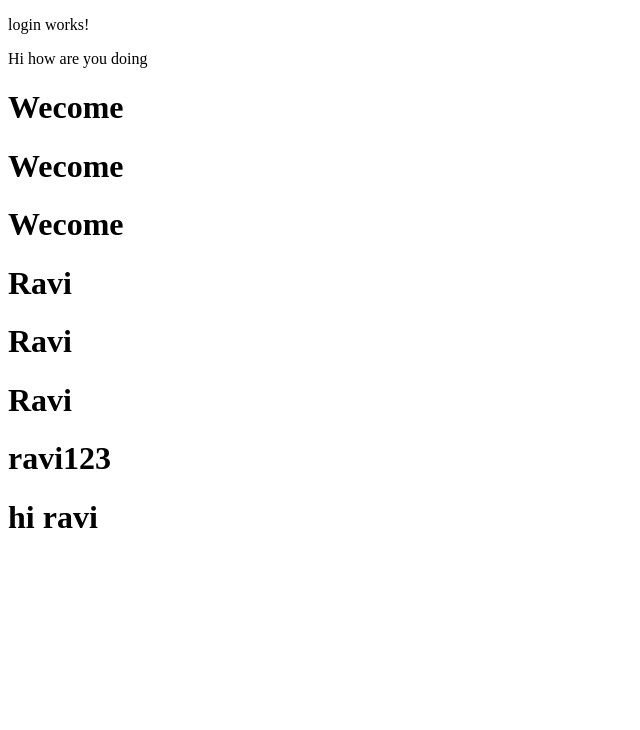
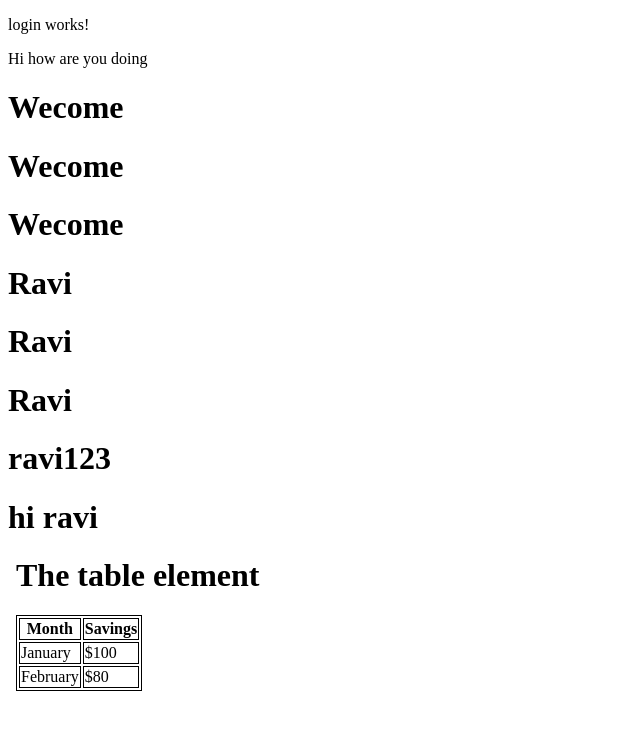
Before and after one commit to Vishal8283/schoolmgt, an Angular app: page /login in a window 1280 px wide. Shown: the top 730 px of the page, without its empty margins (0-640 px from the left). Built offline with nearby package versions, Linux system fonts and the light colour scheme.

Commit message:
Add table

```diff
--- a/src/app/login/login.component.html
+++ b/src/app/login/login.component.html
@@ -1,15 +1,37 @@
 <p>login works!</p>
-
 <p>Hi how are you doing</p>
-
-
 <h1>Wecome</h1>
 <h1>Wecome</h1>
 <h1>Wecome</h1>
-
 <h1>Ravi</h1>
 <h1>Ravi</h1>
 <h1>Ravi</h1>
 <h1>ravi123</h1>
-
 <h1>hi ravi</h1>
+<!DOCTYPE html>
+<html>
+<head>
+<style>
+table, th, td {
+  border: 1px solid black;
+}
+</style>
+</head>
+<body>
+<h1>The table element</h1>
+<table>
+  <tr>
+    <th>Month</th>
+    <th>Savings</th>
+  </tr>
+  <tr>
+    <td>January</td>
+    <td>$100</td>
+  </tr>
+  <tr>
+    <td>February</td>
+    <td>$80</td>
+  </tr>
+</table>
+</body>
+</html>
```
